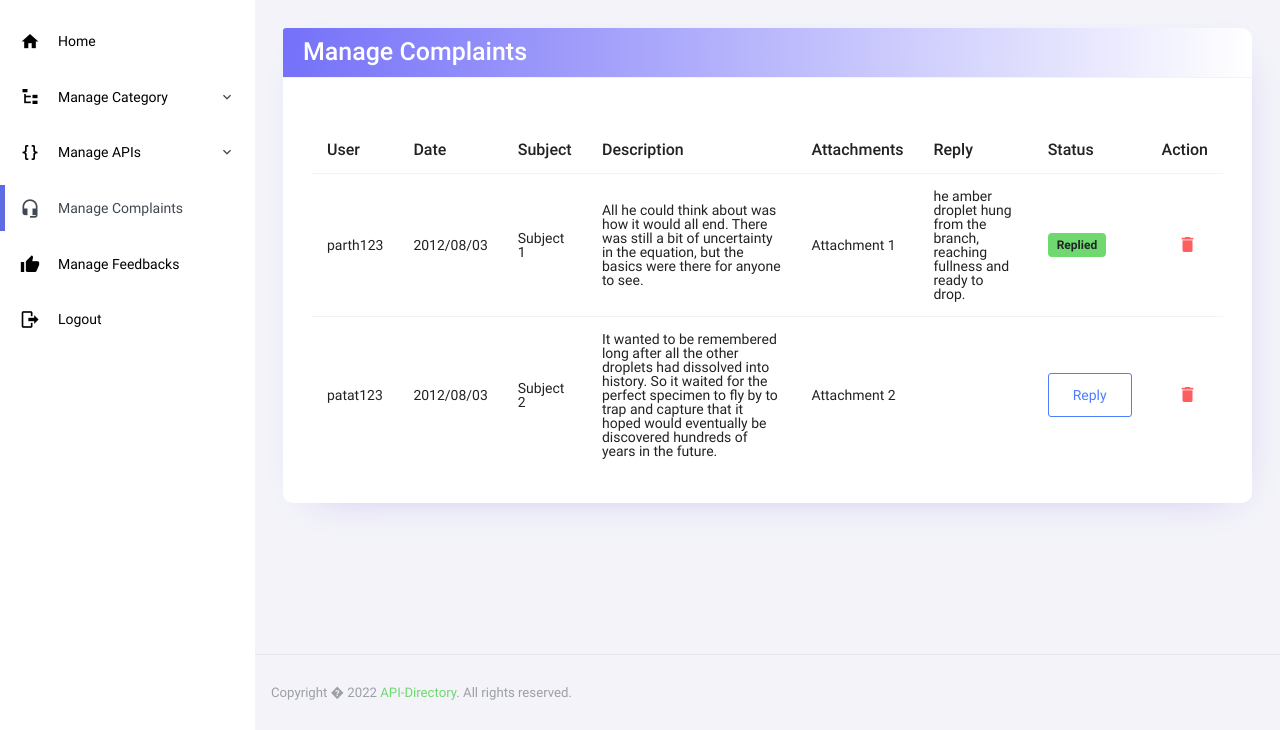
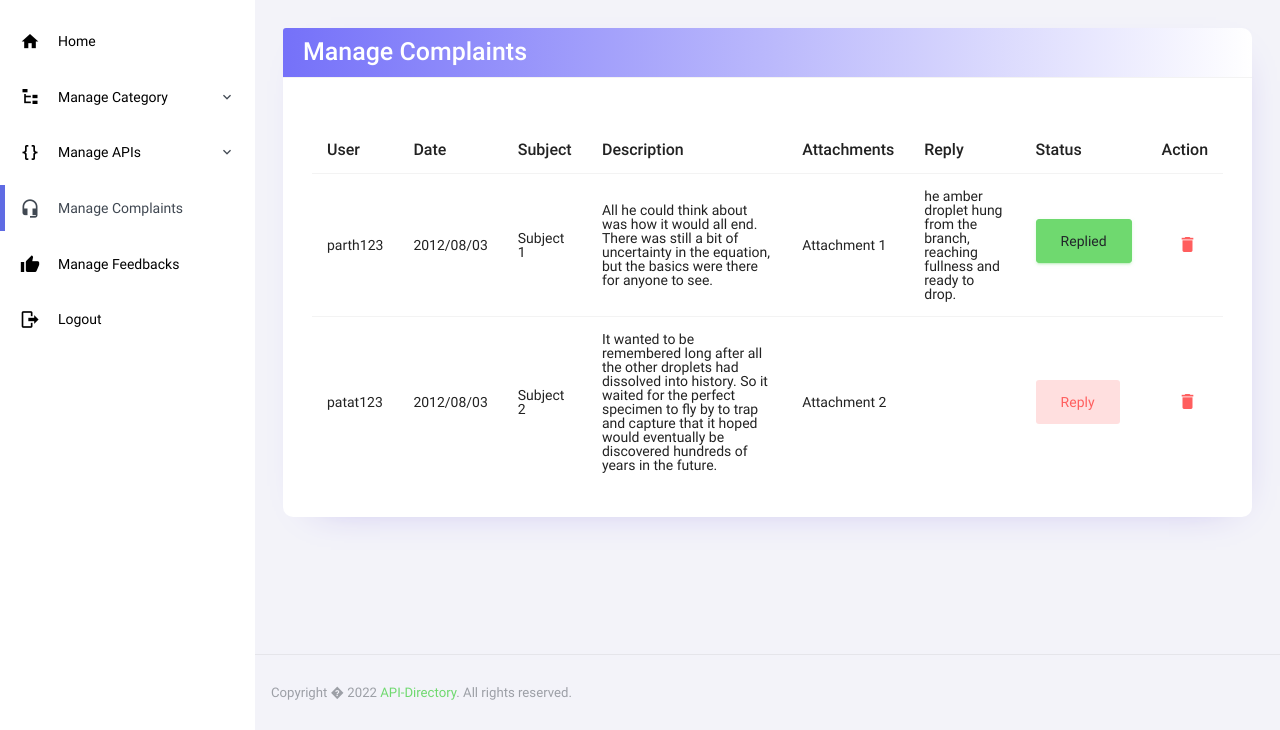
Before and after one commit to Api-D/APID-web-app, a Java web app: page /viewComplaints.jsp in a window 1280 px wide. Shown: the part 70-800 px from the top of the page. Run offline with Tomcat 11, a stand-in JSP engine, Linux system fonts and the light colour scheme; some libraries are stand-ins or nearby versions.

Commit message:
viewApi and viewComplaints updated

```diff
--- a/viewApi.jsp
+++ b/viewApi.jsp
@@ -74,7 +74,8 @@
 													<td>This is a Cricket API</td>
 													<td>GET/POST</td>
 													<td>XML</td>
-													<td><a href=""> <i
+													<td><a href=""> <i class="mdi mdi-pencil lead"></i>
+													</a><a href=""> <i
 															class="mdi mdi-delete lead text-danger ml-3"></i>
 													</a></td>
 												</tr>
@@ -86,7 +87,8 @@
 													<td>This is a Football API</td>
 													<td>PUT/PATCH</td>
 													<td>JSON</td>
-													<td><a href=""> <i
+													<td><a href=""> <i class="mdi mdi-pencil lead"></i>
+													</a><a href=""> <i
 															class="mdi mdi-delete lead text-danger ml-3"></i>
 													</a></td>
 												</tr>
--- a/viewComplaints.jsp
+++ b/viewComplaints.jsp
@@ -78,7 +78,7 @@
 													<td>Attachment 1</td>
 													<td>he amber droplet hung from the branch, reaching
 														fullness and ready to drop.</td>
-													<td><a href=""> <label class="badge badge-success">Replied</label>
+													<td><a href=""> <label class="btn btn-success">Replied</label>
 													</a></td>
 													<td><a href=""> <i
 															class="mdi mdi-delete lead text-danger ml-3"></i>
@@ -96,7 +96,7 @@
 													<td>Attachment 2</td>
 													<td></td>
 													<td><a href="addComplainReply.jsp" type="button"
-														class="btn btn-outline-info btn-fw">Reply</a></td>
+														class="btn btn-inverse-danger btn-fw">Reply</a></td>
 													<td><a href=""> <i
 															class="mdi mdi-delete lead text-danger ml-3"></i>
 													</a></td>
```
